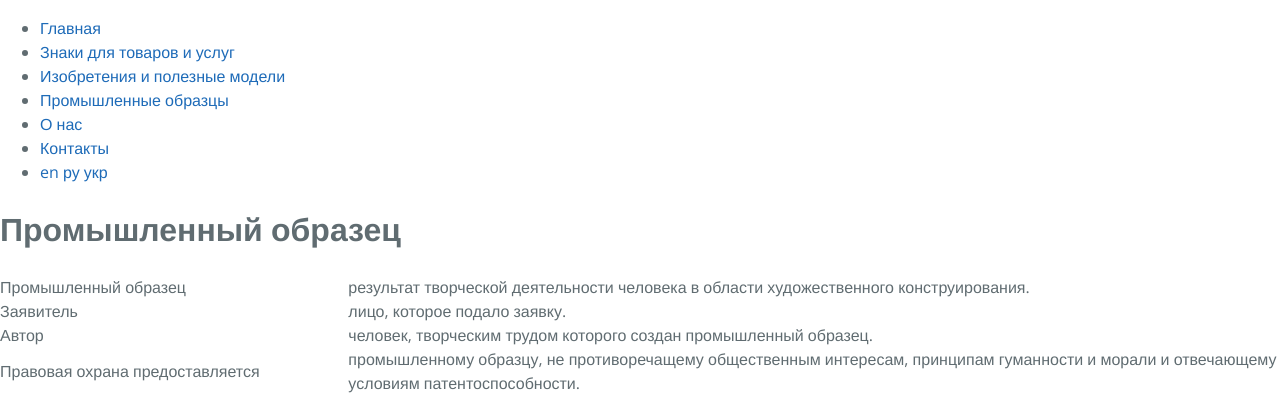
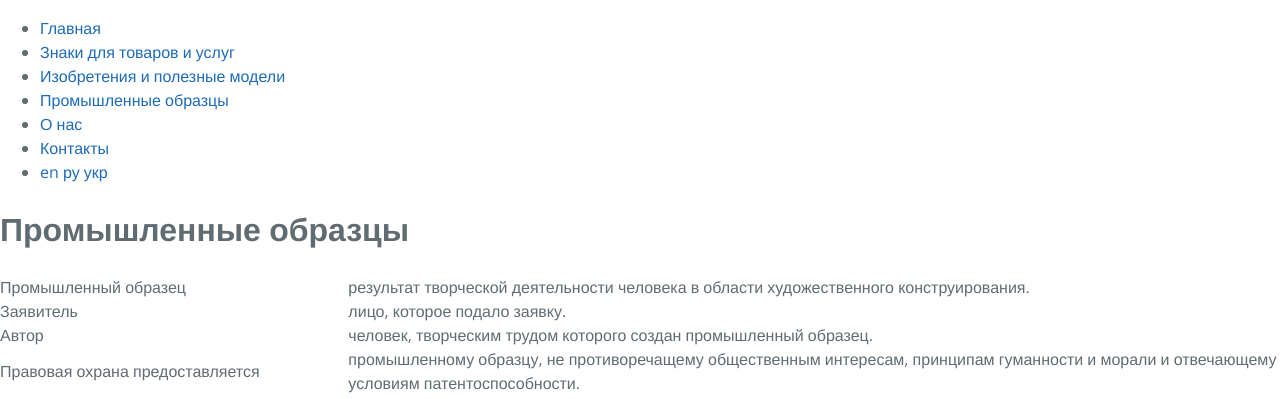
Before and after one commit to Mindshine/patent, a Jekyll site: the page built from _posts/ru/pages/2000-01-01-designs.html, in a window 1280 px wide. Shown: the top 399 px of the page. Built offline with Jekyll 4.4.1, drawn with Linux system fonts in a browser that asks for light colours; Markdown is read by kramdown in place of the engine named in the settings.

Commit message:
Update 2000-01-01-designs.html

```diff
--- a/_posts/ru/pages/2000-01-01-designs.html
+++ b/_posts/ru/pages/2000-01-01-designs.html
@@ -5,7 +5,7 @@ lang: ru
 categories:
 - ru
 ---
-<h1>Промышленный образец</h1>
+<h1>Промышленные образцы</h1>
 <table>
   <tr>
     <td>Промышленный образец</td><td>результат творческой деятельности человека в области художественного конструирования.</td>
```
